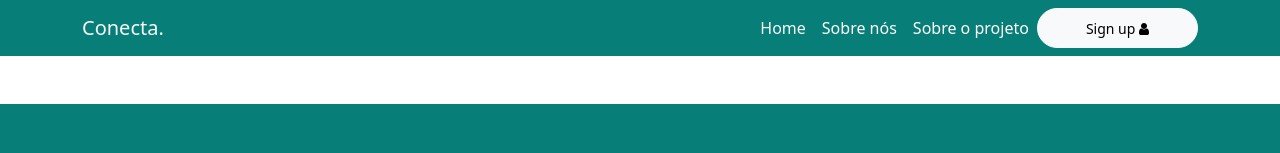
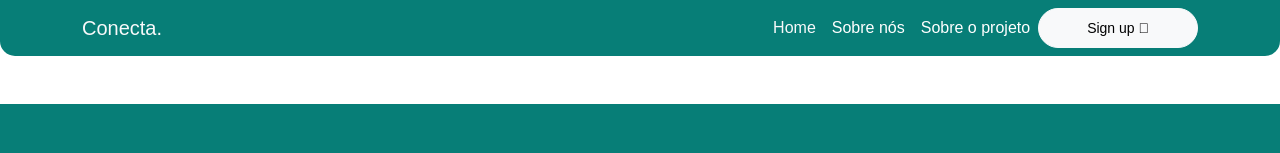
Before and after one commit to conectaGeneration/Conecta-FrontEnd, an Angular app: page / in a window 1280 px wide. Shown: the top 153 px of the page. Built offline with nearby package versions, Linux system fonts and the light colour scheme.

Commit message:
Update menu.component.css

```diff
--- a/src/app/menu/menu.component.css
+++ b/src/app/menu/menu.component.css
@@ -1,7 +1,11 @@
+* {
+    font-family: 'Poppins', sans-serif;
+}
+
 .btn-custom {
     border-radius: 50px;
 }
 
-.ml-5 {
-    margin-right: 5;
+.navbar {
+    border-radius: 0px 0px 15px 15px;
 }
```
